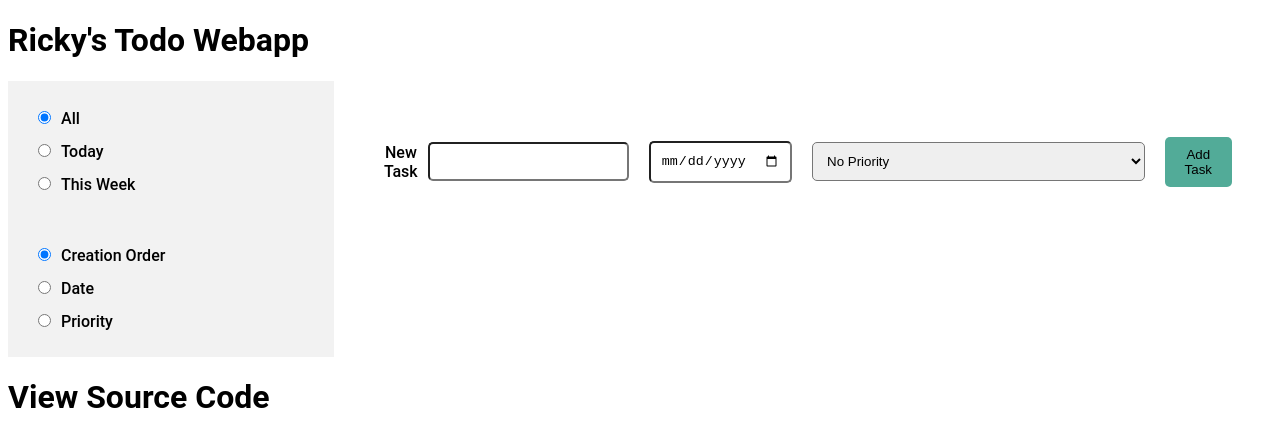
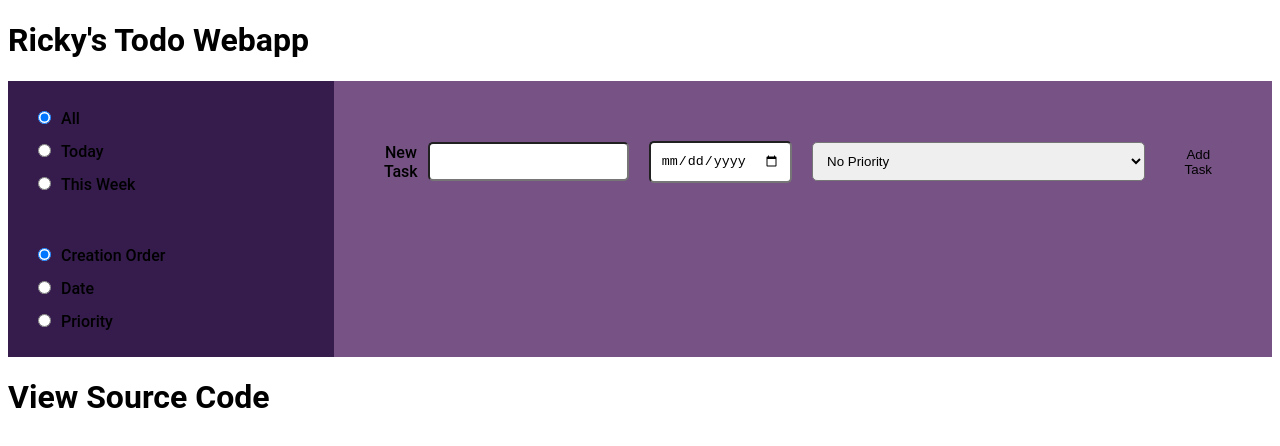
Before and after one commit to rickym-h/todo-webapp, a React (Create React App) app: page / in a window 1280 px wide. Shown: the top 446 px of the page. Built offline with nearby package versions, Linux system fonts and the light colour scheme.

Commit message:
changed colour scheme

```diff
--- a/src/Styles.css
+++ b/src/Styles.css
@@ -1,3 +1,15 @@
+:root {
+    --main-background: #765285;
+    --main-background-dark: #351c4d;
+    --main-pop-colour: #ff7e5f;
+    --main-pop-colour-dark: #f26968;
+    --main-pop-colour-light: #f2ad9f;
+    --secondary-pop-colour: #3F8988;
+    --secondary-pop-colour-dark: #2b6777;
+    --secondary-pop-colour-light: #52ab98;
+
+}
+
 body, html{
     font-family: 'Roboto', sans-serif;
     font-size: 16px;
@@ -12,14 +24,14 @@ button {
     border: none;
     align-items: flex-start;
     outline: none;
-    background-color: #52ab98;
+    background-color: var(--main-background);
     padding: 10px 20px;
     border-radius: 5px;
     cursor: pointer;
     margin: 10px;
 }
 button:hover {
-    background-color: #2b6777;
+    background-color: var(--main-background-dark);
 }
 
 input {
@@ -34,19 +46,12 @@ select {
     margin: 10px;
 }
 
-:root {
-    --main-background: #ffffff;
-    --secondary-background: #f2f2f2;
-    --main-pop-colour: #2b6777;
-    --secondary-pop-colour: #52ab98;
-
-}
 
 #headerBar {
     padding: 20px;
 
-    background-color: var(--main-pop-colour);
-    color: var(--secondary-background);
+    background-color: var(--secondary-pop-colour);
+    color: var(--main-pop-colour);
     display: flex;
     align-items: center;
     justify-content: space-between;
@@ -60,7 +65,7 @@ select {
 }
 
 #optionsPane {
-    background-color: var(--secondary-background);
+    background-color: var(--main-background-dark);
     width: 300px;
     min-width: 250px;
     padding: 20px;
@@ -102,6 +107,8 @@ select {
     align-items: center;
     justify-content: space-between;
     padding: 10px;
+    margin: 5px;
+    border-radius: 5px;
 
-    background-color: var(--secondary-background);
+    background-color: var(--main-pop-colour);
 }
```
